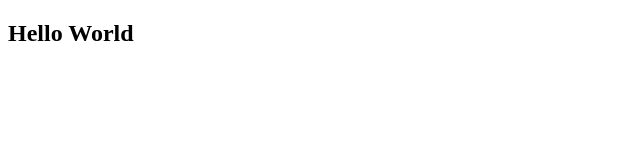
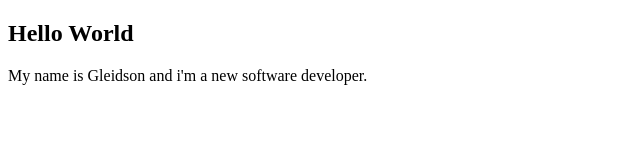
Before and after one commit to GleidsonLeite/testes, a plain HTML site: page index.html in a window 1280 px wide. Shown: the whole page, without its empty margins (0-640 px from the left). Drawn offline with Linux system fonts and the light colour scheme.

Commit message:
Text added

```diff
--- a/index.html
+++ b/index.html
@@ -11,6 +11,7 @@
 <body>
   <section>
     <h1>Hello World</h1>
+    <p>My name is Gleidson and i'm a new software developer.</p>
   </section>
 </body>
 
```
